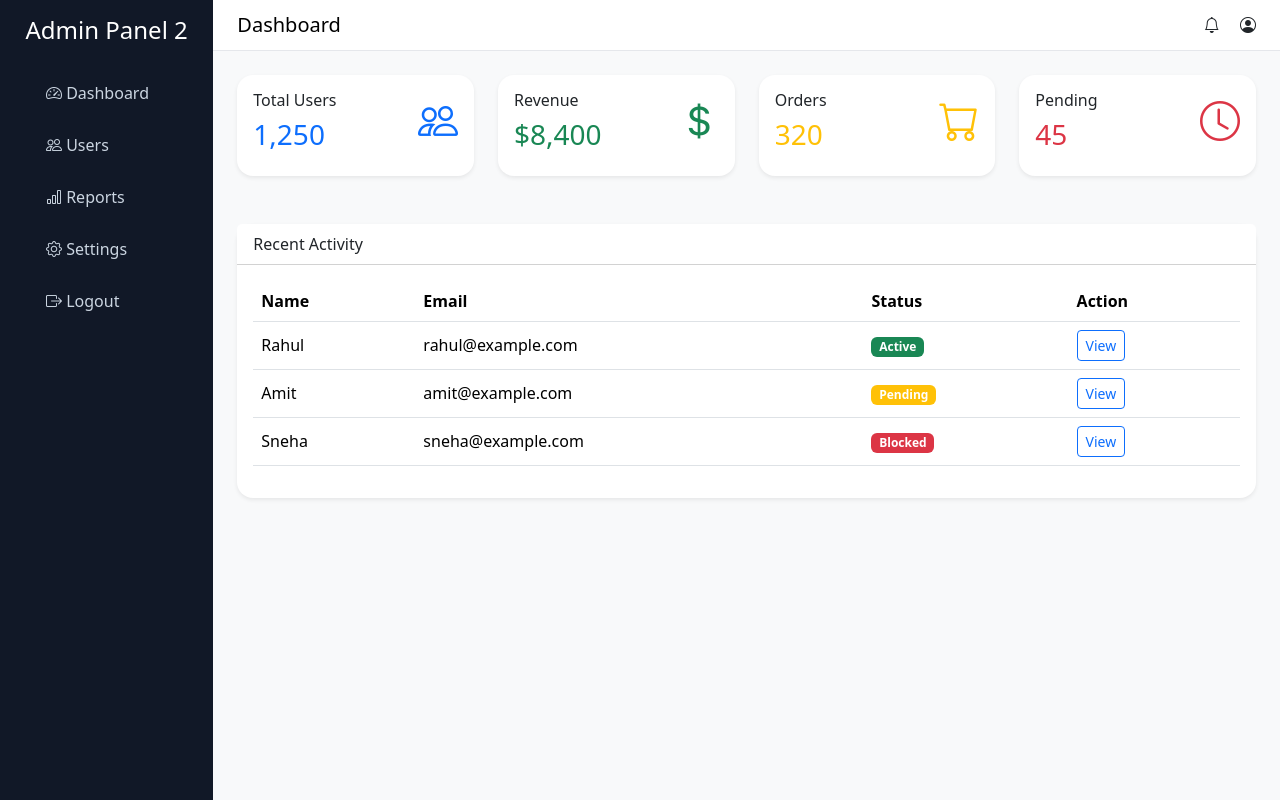
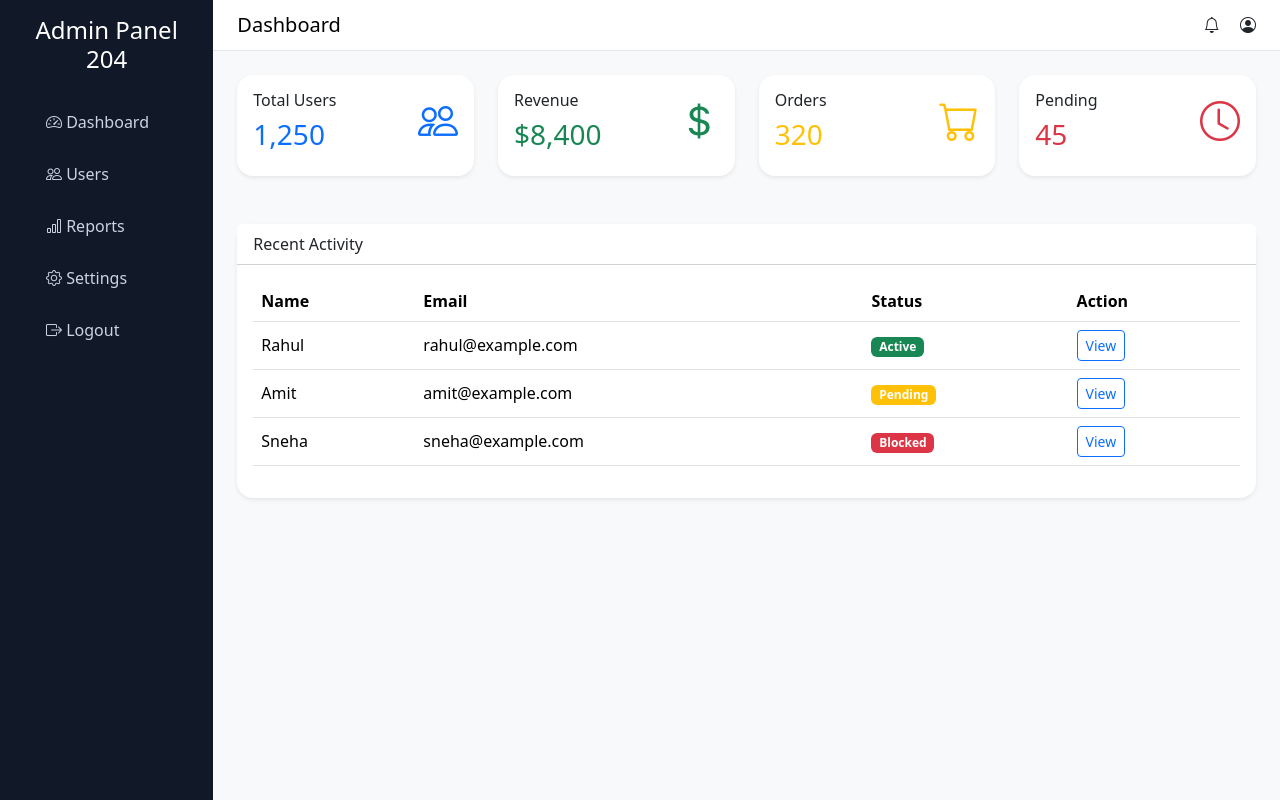
Before and after one commit to rajk9200/project2026, a Django app: page / in a window 1280 px wide. Run offline with Django 5.2, Linux system fonts and the light colour scheme.

Commit message:
changes in deploy file

```diff
--- a/templates/index.html
+++ b/templates/index.html
@@ -62,7 +62,7 @@
 
     <!-- Sidebar -->
     <div class="col-md-2 sidebar p-3">
-      <h4 class="text-center mb-4">Admin Panel 2</h4>
+      <h4 class="text-center mb-4">Admin Panel 204</h4>
       <a href="#"><i class="bi bi-speedometer2"></i> Dashboard</a>
       <a href="#"><i class="bi bi-people"></i> Users</a>
       <a href="#"><i class="bi bi-bar-chart"></i> Reports</a>
```
